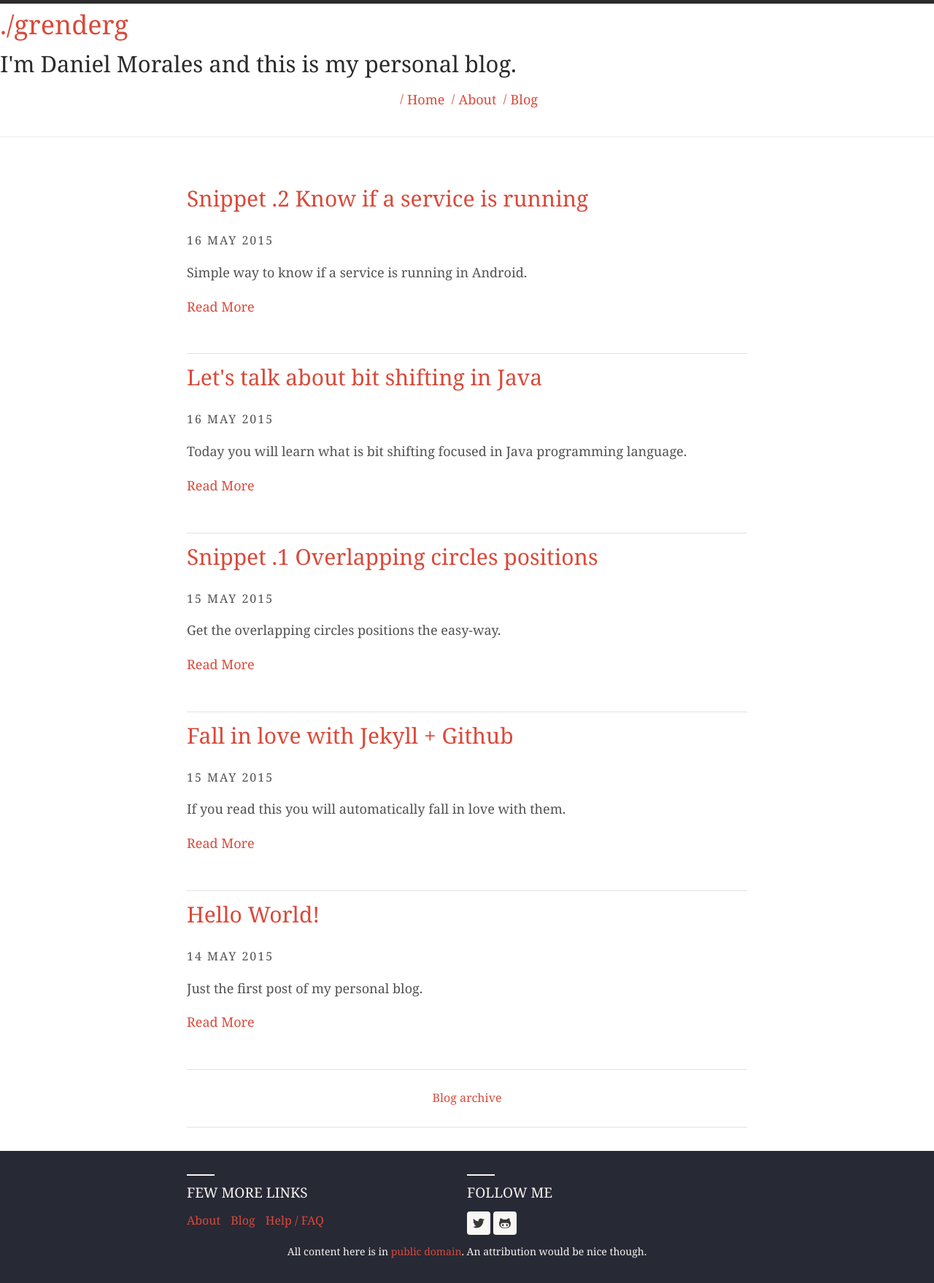
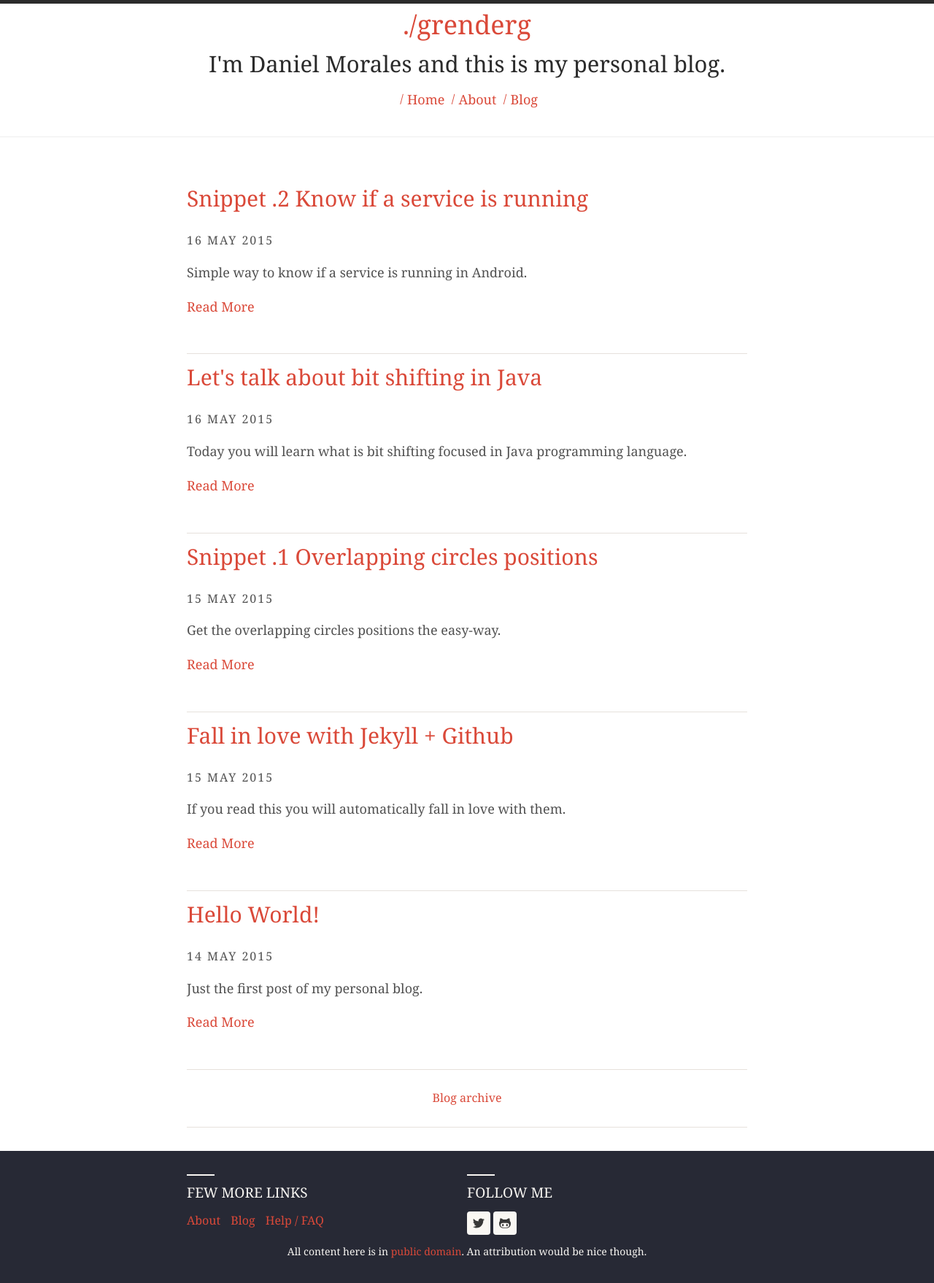
Before and after one commit to GrenderG/grenderg.github.io, a Jekyll site: the page built from index.html, in a window 1280 px wide. Shown: the whole page at 73% size. Built offline with Jekyll 4.4.1, drawn with Linux system fonts in a browser that asks for light colours; nearby versions of some CDN libraries.

```diff
--- a/assets/css/main.scss
+++ b/assets/css/main.scss
@@ -55,7 +55,7 @@
   color: $base-00;
   border-top: 5px $base-00 solid;
 
-  h1, h2 { text-align: left; color: inherit;}
+  h1, h2 { text-align: center; color: inherit;}
   a {
     color: inherit;
     &:hover, &:active, &:focus {
```
